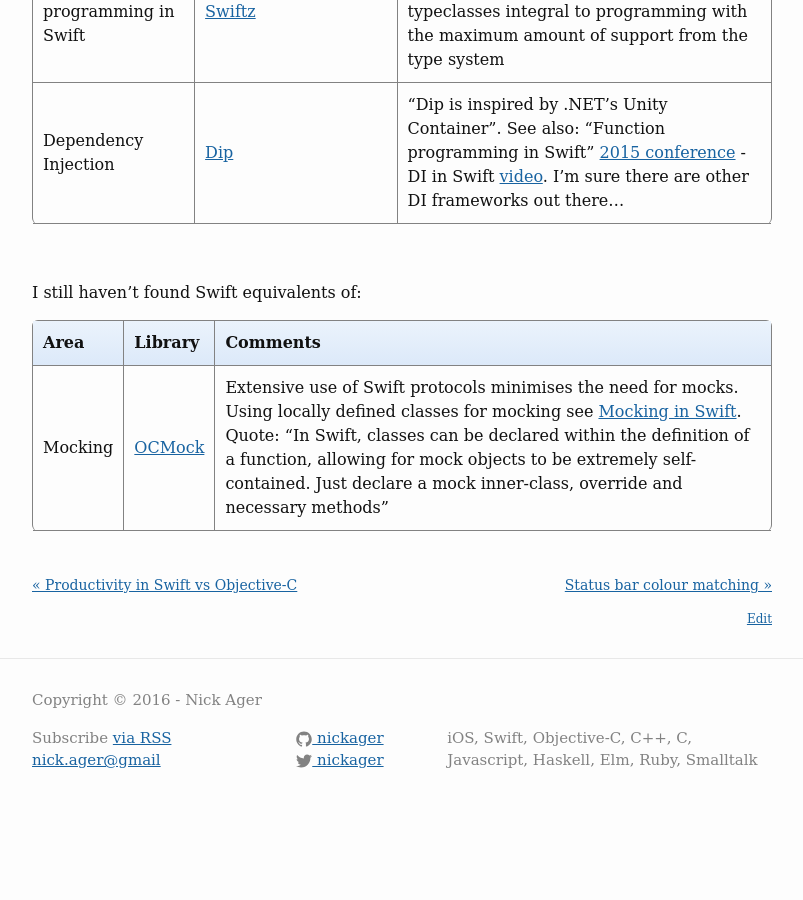
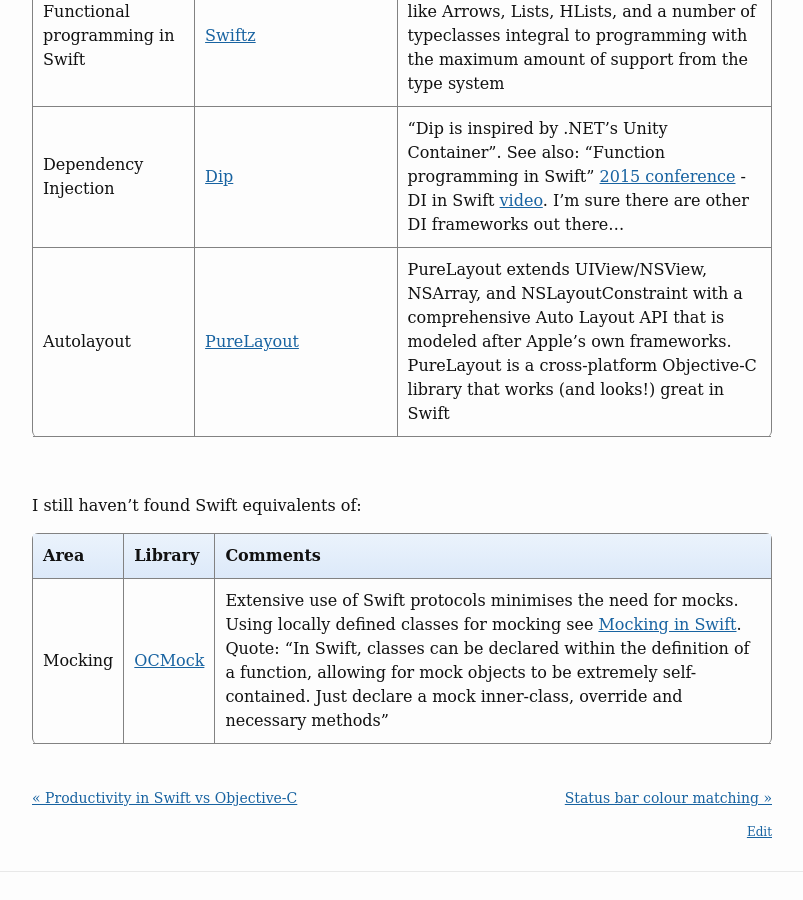
Before and after one commit to NickAger/nickager.github.io, a Jekyll site: the page built from _posts/2015-12-04-swift-libaries.md, in a window 1280 px wide and 900 px high, scrolled down 2000 px. Shown: the whole window, without its empty margins (238-1041 px from the left). Built offline with Jekyll 4.4.1, drawn with Linux system fonts in a browser that asks for light colours; some web fonts are replaced; comment, search, counter and statistics services are not loaded; before the commit the page ends 2832 px from its top, so only the background shows below that; some of the changed text lies outside the part shown.

Commit message:
added some additional libraries

```diff
--- a/_posts/2015-12-04-swift-libaries.md
+++ b/_posts/2015-12-04-swift-libaries.md
@@ -10,7 +10,7 @@ Some potentially useful Swift libraries:
 | Area                                | Library      | Comments  |
 |-------------------------------------|------------|----------|
 | GCD                                 | [Async](https://github.com/duemunk/Async)| appears to be a simple useful framework |
-| Future, Promises|[BrightFutures](https://github.com/Thomvis/BrightFutures)| Swift futures and promises |
+| Future, Promises|[BrightFutures](https://github.com/Thomvis/BrightFutures)| Swift futures and promises. See also [Searching for a Swift Future library]({% post_url 2016-01-20-searching-for-a-future-library %}) |
 | Mocking HTTP                        | [Nocilla](http://mr-v.github.io/http-testing-in-swift-with-nocilla/) |                 |
 | NSDate                              | [TimePiece](https://github.com/naoty/Timepiece) | Various NSDate helpers  |
 | Keychain                            | [KeychainAccess](https://github.com/kishikawakatsumi/KeychainAccess) | Keychain API needs wrapping  |
@@ -25,6 +25,7 @@ Some potentially useful Swift libraries:
 |HTTP networking library|[Alamofire](https://github.com/Alamofire/Alamofire)|Swift version of AFNetworking|
 |Functional programming in Swift|[Swiftz](https://github.com/typelift/swiftz)|Swiftz implements higher-level data types like Arrows, Lists, HLists, and a number of typeclasses integral to programming with the maximum amount of support from the type system|
 |Dependency Injection|[Dip](https://github.com/AliSoftware/Dip)|"Dip is inspired by .NET's Unity Container". See also: "Function programming in Swift" [2015 conference](http://2015.funswiftconf.com) - DI in Swift [ video](https://youtu.be/2--pYf1T6Xc). I'm sure there are other DI frameworks out there... |
+|Autolayout|[PureLayout](https://github.com/PureLayout/PureLayout)|PureLayout extends UIView/NSView, NSArray, and NSLayoutConstraint with a comprehensive Auto Layout API that is modeled after Apple's own frameworks. PureLayout is a cross-platform Objective-C library that works (and looks!) great in Swift|
 
 <br />
 
```
